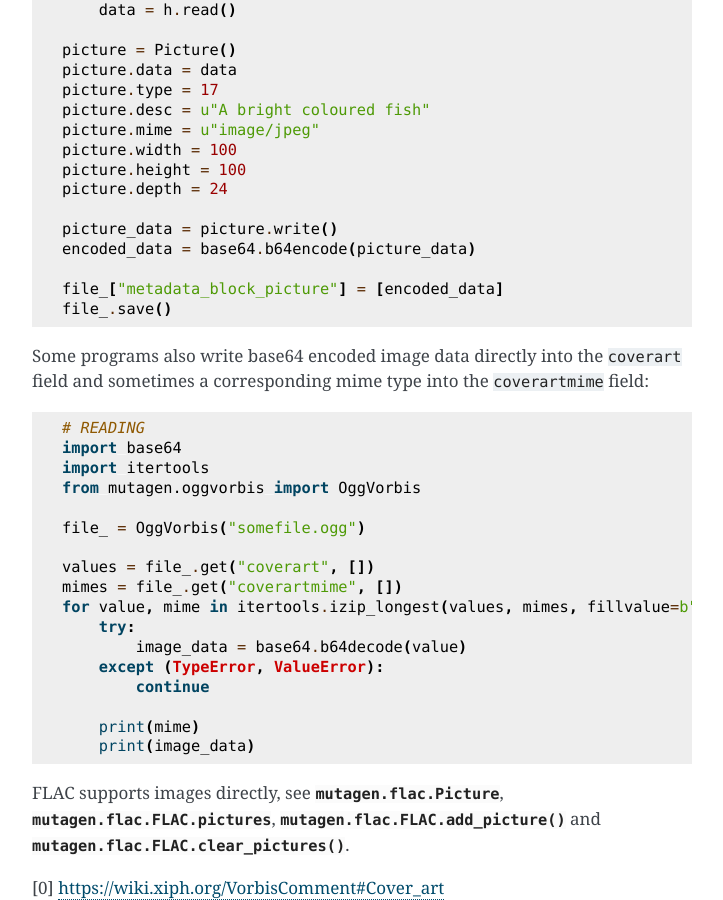
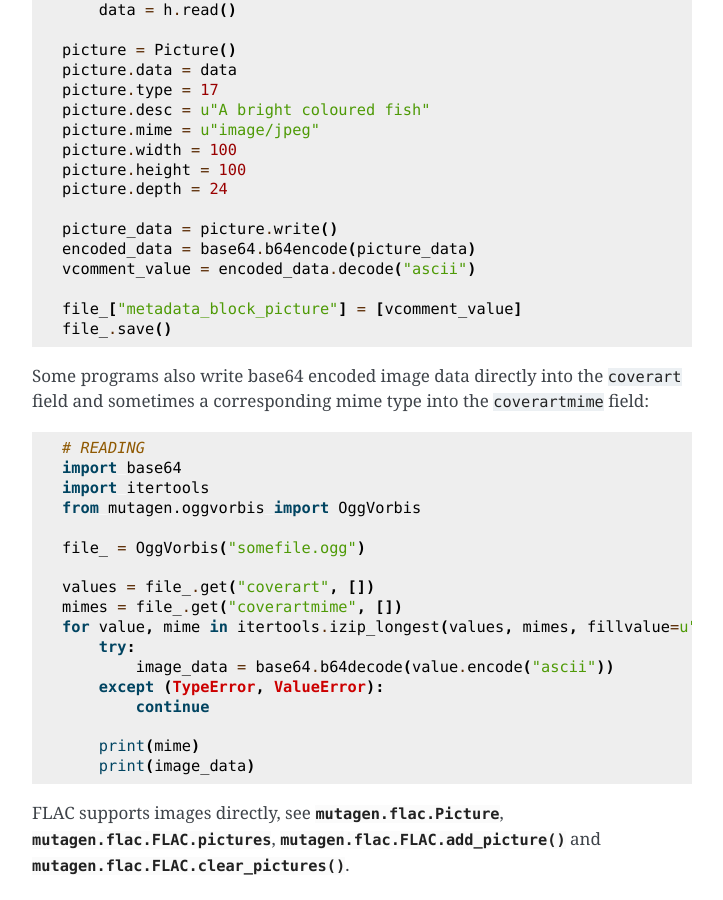
Before and after one commit to quodlibet/mutagen, a Sphinx documentation site: the page built from docs/tutorial.rst, in a window 1280 px wide and 900 px high, scrolled down 5322 px. Shown: the whole window, without its empty margins (388-1111 px from the left). Built offline with Sphinx 7.4.7, drawn with Linux system fonts in a browser that asks for light colours; pages that are not in the unit, such as notebooks, are missing from menus.

Commit message:
_vorbis: add exception messages; docs: make example work with Python 3 (maybe..)

```diff
--- a/docs/tutorial.rst
+++ b/docs/tutorial.rst
@@ -279,8 +279,9 @@ the following code example on how to read and write images this way::
 
     picture_data = picture.write()
     encoded_data = base64.b64encode(picture_data)
+    vcomment_value = encoded_data.decode("ascii")
 
-    file_["metadata_block_picture"] = [encoded_data]
+    file_["metadata_block_picture"] = [vcomment_value]
     file_.save()
 
 
@@ -297,9 +298,9 @@ Some programs also write base64 encoded image data directly into the
 
     values = file_.get("coverart", [])
     mimes = file_.get("coverartmime", [])
-    for value, mime in itertools.izip_longest(values, mimes, fillvalue=b""):
+    for value, mime in itertools.izip_longest(values, mimes, fillvalue=u""):
         try:
-            image_data = base64.b64decode(value)
+            image_data = base64.b64decode(value.encode("ascii"))
         except (TypeError, ValueError):
             continue
 
```
Also changed, not shown: 1 other file.
